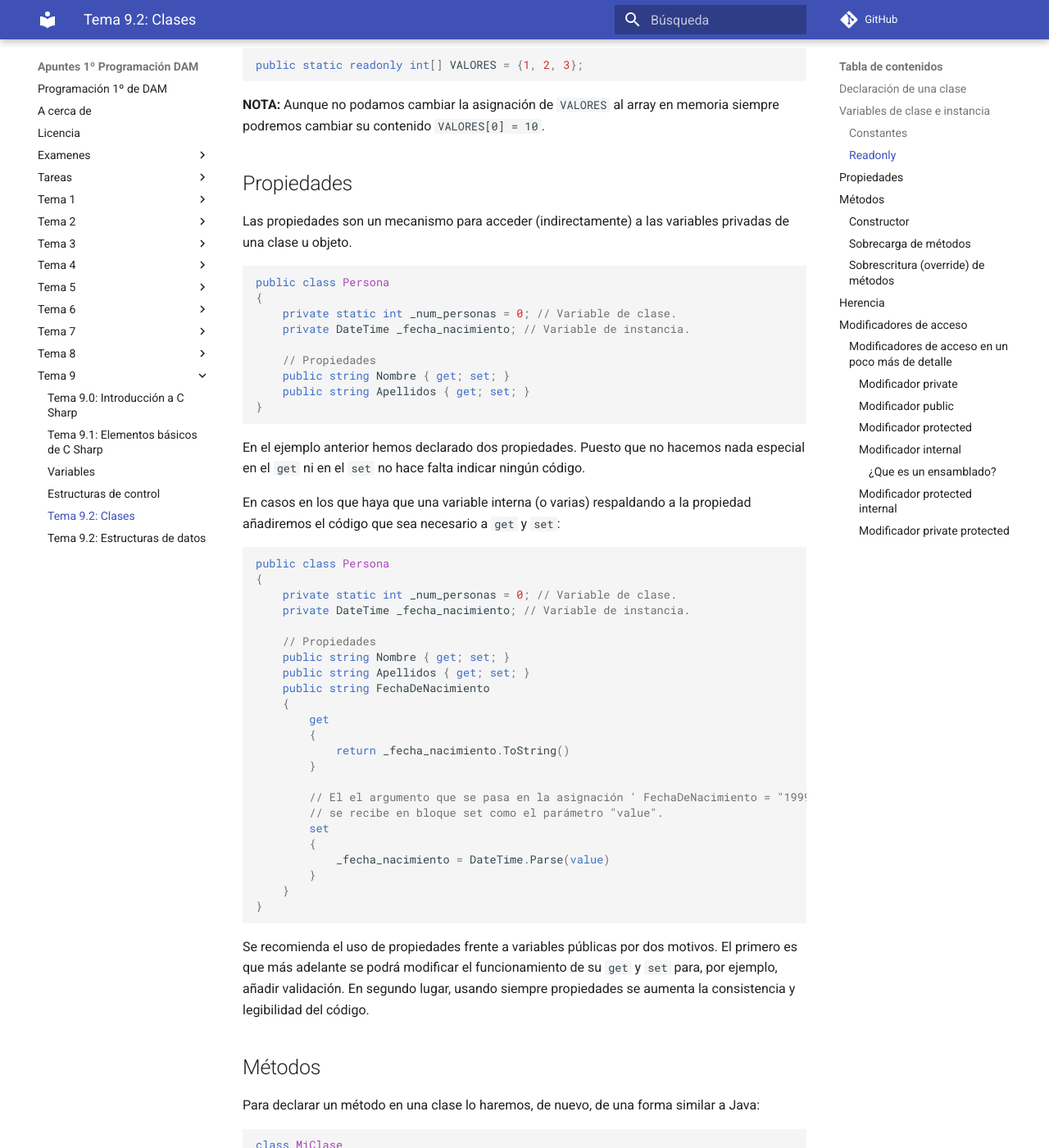
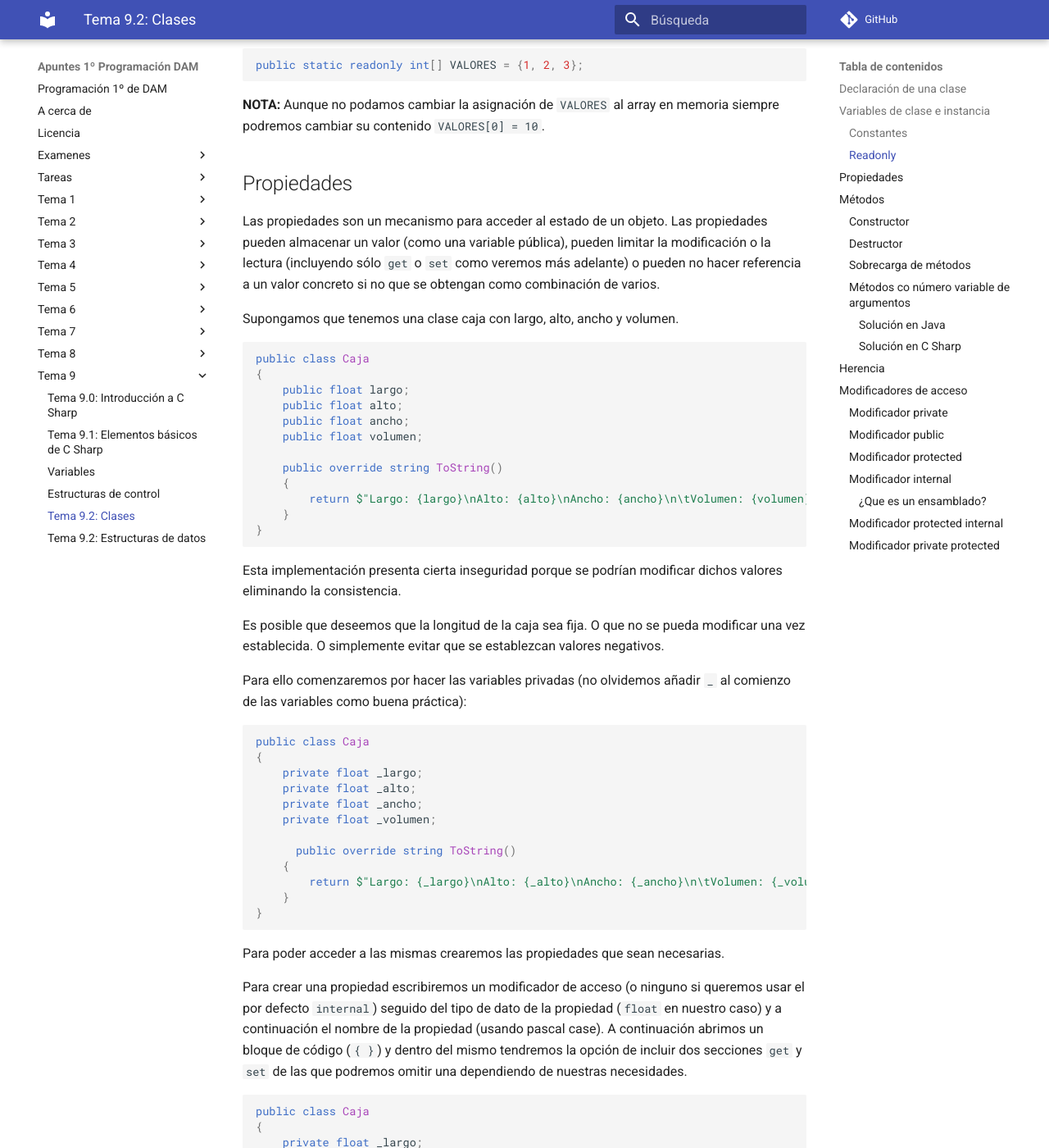
Before and after one commit to mmourazos/DAM_PR_Apuntes, an MkDocs documentation site: the page built from docs/Tema 9/Tema - 9.4 - Clases.md, in a window 1280 px wide and 1400 px high, scrolled down 1271 px. Shown: the whole window at 82% size. Built offline with MkDocs 1.6.1 and Material for MkDocs 9.7.7, drawn with Linux system fonts in a browser that asks for light colours; comment, search, counter and statistics services are not loaded; some of the changed text lies outside the part shown.

Commit message:
Añadido sobre métodos con argumentos variables.

````diff
--- a/docs/Tema 9/Tema - 9.4 - Clases.md
+++ b/docs/Tema 9/Tema - 9.4 - Clases.md
@@ -62,52 +62,190 @@
 
 ## Propiedades
 
-Las propiedades son un mecanismo para acceder (indirectamente) a las variables privadas de una clase u objeto.
+Las propiedades son un mecanismo para acceder al estado de un objeto. Las propiedades pueden almacenar un valor (como una variable pública), pueden limitar la modificación o la lectura (incluyendo sólo `get` o `set` como veremos más adelante) o pueden no hacer referencia a un valor concreto si no que se obtengan como combinación de varios.
+
+Supongamos que tenemos una clase caja con largo, alto, ancho y volumen.
 
 ```c#
-public class Persona
+public class Caja
 {
-    private static int _num_personas = 0; // Variable de clase.
-    private DateTime _fecha_nacimiento; // Variable de instancia.
+    public float largo;
+    public float alto;
+    public float ancho;
+    public float volumen;
 
-    // Propiedades
-    public string Nombre { get; set; }
-    public string Apellidos { get; set; }
+    public override string ToString()
+    {
+        return $"Largo: {largo}\nAlto: {alto}\nAncho: {ancho}\n\tVolumen: {volumen}";
+    }
 }
-
 ```
 
-En el ejemplo anterior hemos declarado dos propiedades. Puesto que no hacemos nada especial en el `get` ni en el `set` no hace falta indicar ningún código.
+Esta implementación presenta cierta inseguridad porque se podrían modificar dichos valores eliminando la consistencia.
 
-En casos en los que haya que una variable interna (o varias) respaldando a la propiedad añadiremos el código que sea necesario a `get` y `set`:
+Es posible que deseemos que la longitud de la caja sea fija. O que no se pueda modificar una vez establecida. O simplemente evitar que se establezcan valores negativos.
 
-```C#
-public class Persona
+Para ello comenzaremos por hacer las variables privadas (no olvidemos añadir `_` al comienzo de las variables como buena práctica):
+
+```c#
+public class Caja
 {
-    private static int _num_personas = 0; // Variable de clase.
-    private DateTime _fecha_nacimiento; // Variable de instancia.
+    private float _largo;
+    private float _alto;
+    private float _ancho;
+    private float _volumen;
 
-    // Propiedades
-    public string Nombre { get; set; }
-    public string Apellidos { get; set; }
-    public string FechaDeNacimiento
+      public override string ToString()
     {
+        return $"Largo: {_largo}\nAlto: {_alto}\nAncho: {_ancho}\n\tVolumen: {_volumen}";
+    }
+}
+```
+
+Para poder acceder a las mismas crearemos las propiedades que sean necesarias.
+
+Para crear una propiedad escribiremos un modificador de acceso (o ninguno si queremos usar el por defecto `internal`) seguido del tipo de dato de la propiedad (`float` en nuestro caso) y a continuación el nombre de la propiedad (usando pascal case). A continuación abrimos un bloque de código (`{ }`) y dentro del mismo tendremos la opción de incluir dos secciones `get` y `set` de las que podremos omitir una dependiendo de nuestras necesidades.
+
+```c#
+public class Caja
+{
+    private float _largo;
+    private float _alto;
+    private float _ancho;
+    private float _volumen;
+
+    public float Largo {
         get
         {
-            return _fecha_nacimiento.ToString()
+            return _largo;
         }
 
-        // El el argumento que se pasa en la asignación ' FechaDeNacimiento = "1999, 5, 16" '
-        // se recibe en bloque set como el parámetro "value".
         set
         {
-            _fecha_nacimiento = DateTime.Parse(value)
+            _largo = value;
+        }
+    }
+
+    // Y así para las demás propiedades.
+
+      public override string ToString()
+    {
+        return $"Largo: {Largo}\nAlto: {Alto}\nAncho: {Ancho}\n\tVolumen: {Volumen}";
+    }
+
+}
+```
+
+El parámetro `value` que usamos dentro del `set` se establece por defecto y se le asignará el valor que escribamos después del `=` cuando queramos asignarle un valor a nuestra propiedad:
+
+```c#
+Caja miCaja = new Caja();
+
+miCaja.Largo = 10.5f;
+
+// Dentro del bloque set, value valdrá 10.5f.
+```
+
+Ahora podremos controlar que sólo se le asignen valores positivos a nuestra propiedad:
+
+```c#
+public class Caja
+{
+    private float _largo;
+    private float _alto;
+    private float _ancho;
+    private float _volumen;
+
+    public float Largo {
+        get
+        {
+            return _largo;
+        }
+
+        set
+        {
+            if (value <= 0)
+            {
+                throw new Exception("La longitud ha de ser mayor que 0.");
+            }
+            _largo = value;
+        }
+    }
+
+    // ...
+}
+```
+
+Con respecto a la variable volumen, puesto que su valor se obtiene a partir de las demás, no tiene sentido almacenarla. Podremos crear una propiedad que la calcule a partir de los valores de largo, alto y ancho de la caja:
+
+```c#
+public class Caja
+{
+    private float _largo;
+    private float _alto;
+    private float _ancho;
+    private float _volumen;
+
+    // ...
+
+    public float Volumen {
+        get {
+            _volume  = _largo * _alto * _ancho;
+            return _volumen;
+        }
+
+        set {
+            _volumen = value;
         }
     }
 }
 ```
 
-Se recomienda el uso de propiedades frente a variables públicas por dos motivos. El primero es que más adelante se podrá modificar el funcionamiento de su `get` y `set` para, por ejemplo, añadir validación. En segundo lugar, usando siempre propiedades se aumenta la consistencia y legibilidad del código.
+Pero el código anterior no tiene mucho sentido ya que:
+
+* No tiene sentido usar la variable `_volumen` pues habría que recalcularla cada vez que se acceda a ella pues largo, alto o ancho podrían haber variado.
+* No tiene sentido que se pueda asignar el volumen directamente pues éste depende de las dimensiones de la caja.
+
+Así que podríamos eliminar `_volumen` y el bloque `set` convirtiendo a `Volumen` en una propiedad calculada de solo lectura¨:
+
+```c#
+public class Caja
+{
+    private float _largo;
+    private float _alto;
+    private float _ancho;
+
+    // ...
+
+    public float Volumen {
+        get {
+            return _largo * _alto * _ancho;
+        }
+    }
+}
+```
+
+Si le queremos añadir la propiedad nombre a nuestra caja pero sin ningún código especial que lo limite no tendremos porque crear una variable privada interna ni código para los bloques `get` y `set`:
+
+```c#
+public class Caja
+{
+    private float _largo;
+    private float _alto;
+    private float _ancho;
+    private float _volumen;
+
+    public string Nombre { get; set; }
+
+    // ...
+}
+
+```
+
+Se recomienda el uso de propiedades frente a variables públicas por dos motivos.
+
+* El primero es que más adelante se podrá modificar el funcionamiento de su `get` y `set` para, por ejemplo, añadir validación.
+* En segundo lugar, usando siempre propiedades se aumenta la consistencia y legibilidad del código.
 
 ## Métodos
 
@@ -127,7 +265,112 @@
 
 ### Constructor
 
+El constructor es idéntico y funciona de la misma forma que en Java.
+
+### Destructor
+
+También dispondremos de un método **que ha de ser único** y no admite argumentos que se invocará cuando se destruya (por el Recolector de basura o al fin del programa) nuestra clase.
+
+Su sintaxis será la siguiente:
+
+```c#
+clase MiClase
+{
+    // ...
+
+    ~MiClase
+    {
+        // Código a ejecutar cuando destruyamos la clase.
+    }
+}
+```
+
 ### Sobrecarga de métodos
+
+Las sobrecarga de métodos es similar a la de Java. Consiste en crear varios métodos con el mismo nombre pero distinto número o tipo de argumentos:
+
+```c#
+class MiClase
+{
+    public void MetodoSobrecargado()
+    {
+        // ...
+    }
+
+    public void MetodoSobrecargado(int x, int y)
+    {
+        // ...
+    }
+
+    public void MetodoSobrecargado(float x, float y)
+    {
+        // ...
+
+    }
+}
+
+```
+
+### Métodos co número variable de argumentos
+
+#### Solución en Java
+
+Para indicar que un método acepta un numero variable de argumentos en Java hemos de indicarlo en la declaración del método poniendo primero el tipo del parámetro (como siempre) **seguido de `...`** y el nombre del parámetro.
+
+```Java
+public class Main{
+
+    public static int varArgsMethod(int... integers) {
+        int total = 0;
+
+        for (int i : integers) {
+            total += i;
+        }
+
+        return total;
+    }
+
+    public static void main(String[] args) {
+
+    }
+}
+```
+
+#### Solución en C Sharp
+
+Para declarar un método con un número variable de argumentos en C# hemos de usar la palabra clase `params` seguido de la declaración del array que contendrá los argumentos que deseemos que admita el método:
+
+```c#
+class MiClase
+{
+    public static int Total(params int[] valores)
+    {
+        int total = 0;
+
+        foreach (int v in valores)
+        {
+            total += valor;
+        }
+
+        return total;
+    }
+}
+```
+
+**Nota:** Antes del parámetro que acepta múltiples argumentos podremos indicar otros parámetros. Pero el que acepte varios **ha de ser siempre el último y solo puede haber uno.**
+
+```c#
+ public static int TotalMultiplicado(int multiplicador, params int[] valores)
+ {
+    int total = 0;
+
+    foreach (int v in valores)
+    {
+        total += valor;
+    }
+
+    return multiplicador * total;
+}
 
 ### Sobrescritura (`override`) de métodos
 
@@ -179,9 +422,9 @@
 * `private protected`: El acceso está limitado a la clase contenedora o a los tipos derivados de la clase contenedora que hay en el ensamblado actual.
 * `file`: el tipo declarado solo es visible en el archivo de origen actual. Los tipos con ámbito de archivo se usan generalmente para los generadores de origen.
 
-### Modificadores de acceso en un poco más de detalle
+**A continuación veremos los modificadores con un poco más de detalle.**
 
-#### Modificador `private`
+### Modificador `private`
 
 Éste es el modificador de acceso **más restrictivo**. Los miembros de una clase (variables, atributos, métodos, etc.) declarados como `private` sólo son accesibles desde **dentro de la clase donde fueron declarados**.
 
@@ -213,17 +456,17 @@
 
 El modificador de acceso `private` se usa cuando un miembro de la clase está diseñado únicamente para uso interno y no debe ser accesible desde otras partes del programa. De este modo se nos permite ocultar los detalles de implementación de una clase y proteger a sus miembros de accesos o modificaciones involuntarias.
 
-#### Modificador `public`
+### Modificador `public`
 
 Éste modificador es el **más permisivo**. Los miembros declarados con este modificador podrán ser accedidos desde **cualquier otra parte del código**.
 
 Si declaramos una clase como `public` cualquier otra clase podrá heredar de ella.
 
-#### Modificador `protected`
+### Modificador `protected`
 
 El modificador `protected` implica que el objeto será accesible dentro de la clase donde se declaró y en **todas las clases derivada de ella**.
 
-#### Modificador `internal`
+### Modificador `internal`
 
 Con `internal` especificamos que un objeto sólo será accesible dentro de su mismo [_ensamblado_](https://learn.microsoft.com/es-es/dotnet/standard/assembly/).
 
@@ -231,16 +474,16 @@
 
 Este es el **modificador que se aplica por defecto** cuando no se indica ningún otro para la clase o sus miembros.
 
-##### ¿Que es un _ensamblado_?
+#### ¿Que es un _ensamblado_?
 
 Un ensamblado es una colección de tipos y recursos compilados para funcionar en conjunto y formar una unidad lógica de funcionalidad. Los ensamblados adoptan la forma de un archivo ejecutable (`.exe`) o de biblioteca de vínculos dinámicos ( `.dll`), y son los bloques de creación de las aplicaciones.
 
 Comúnmente podemos identificar los ensamblados con los proyecto que creamos en Visual Studio.
 
-#### Modificador `protected internal`
+### Modificador `protected internal`
 
 Esta combinación hace que el miembro sea accesible dentro de su propio ensamblado (proyecto) **y además** en las clases derivadas de su clase (aunque estén en otros ensamblados).
 
-#### Modificador `private protected`
+### Modificador `private protected`
 
 Al igual que en el caso anterior se combinan (suman) los niveles de acceso del modificador `private` y del modificador `protected`. Esto hace que el elemento al que se aplique la combinación sólo podrá ser accesible **desde la propia clase** (`private`) **y también desde las clases derivadas** (subclases) pero solo **dentro del mismo ensamblado**.
````
Also changed, not shown: docs/Tema 9/Tema - 9.5 - Estructuras de datos de C-Sharp.md (+0 -2 lines), 1 other file.
